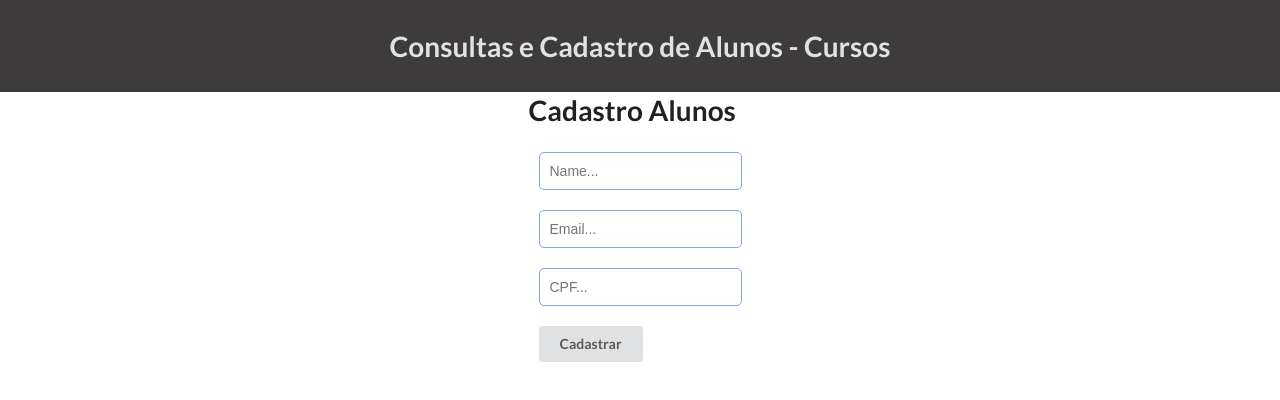
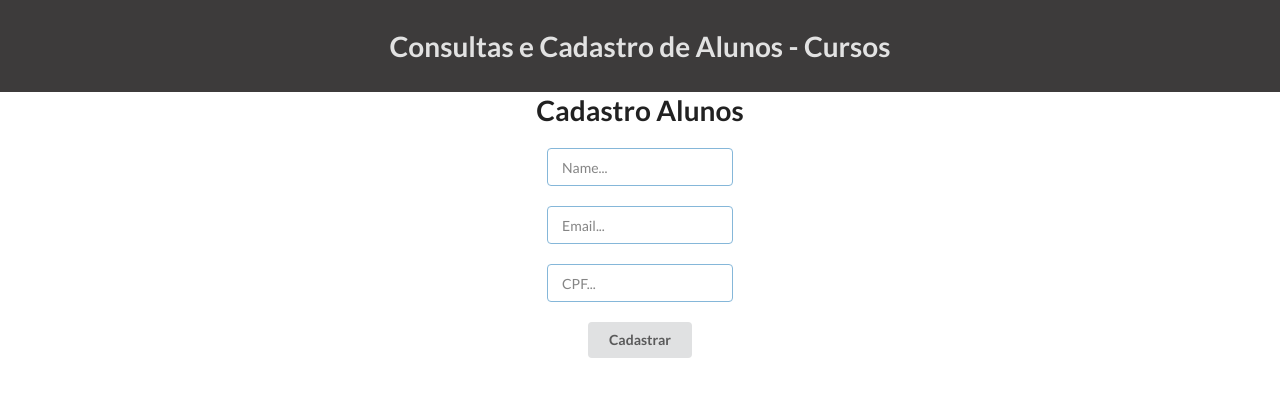
Before and after one commit to kenedy-gomes/sistemaAlunosReactjs, a React (Create React App) app: page /cadastro/alunos in a window 1280 px wide. Shown: the top 400 px of the page. Built offline with nearby package versions, Linux system fonts and the light colour scheme.

Commit message:
Melhoria na pagina de cadastrar alunos

```diff
--- a/src/pages/Consultas/index.js
+++ b/src/pages/Consultas/index.js
@@ -72,18 +72,14 @@ function SignIn() {
           <h1>Consultas e Cadastro de Alunos - Cursos</h1>
         </div>
       </nav>
+
       <div className="container">
         <div className="form">
           <div className="container-result">
             <div className="h1-container">
               <h1>Consulta Alunos</h1>
-            </div>
-            <div className="button-link">
-              <a className="link" href="./cadastro">
-                Cadastro
-              </a>
-            </div>
 
+             </div>
             <section method="get" className="container-form">
               <div className="cont">
                 Alunos:
@@ -99,6 +95,7 @@ function SignIn() {
                 <button onClick={() => getAlunos()} class="ui button">
                   Consultar
                 </button>
+                <a href="http://localhost:3000/cadastro/alunos" className="ui button">Cadastrar</a>
               </div>
               <div>
                 Cursos:
@@ -114,8 +111,10 @@ function SignIn() {
                 <button className="ui button" onClick={() => getCursos()}>
                   Consultar
                 </button>
+                <a href="http://localhost:3000/cadastro/curso" className="ui button">Cadastrar</a>
               </div>
             </section>
+
 
             <section method="get" className="container-text">
               <div className="container-resultados">
--- a/src/pages/Consultas/signin.css
+++ b/src/pages/Consultas/signin.css
@@ -28,13 +28,17 @@ body {
   text-align: center;
 }
 
-.form {
-  width: 50%;
+form {
+  width: 400px;
+  margin: 10px;
+
 }
 
 .container-resultados {
   padding: 20px;
 }
+
+
 
 .inputcursos {
   margin: 10px !important;
@@ -53,8 +57,16 @@ body {
 }
 
 .button-link {
+  margin: 10px;
+  padding: 5px;
+}
+
+.button-link a{
+  font: 400;
+  color: black;
+  font-size: 20px;
   border: 1px solid;
-  width: 100px;
   padding: 5px;
   border-radius: 5px;
+  transition: 0.5s;
 }
--- a/src/pages/SignUp/index.js
+++ b/src/pages/SignUp/index.js
@@ -21,18 +21,22 @@ function SignUp() {
       .catch(function (error) {
         console.log(error);
       });
+    alert("Cadastro efetuado!")
+    window.location.href = "http://localhost:3000";
   };
   return (
-    <>
+    <div>
       <nav className="nav-bar">
         <div className="text">
           <h1>Consultas e Cadastro de Alunos - Cursos</h1>
         </div>
       </nav>
-      <section className="container-cadastro">
+      <div className="container ">
         <div className="container-form">
+          <div className="h1-container">
             <h1>Cadastro Alunos</h1>
-          <div method="post" className="form">
+          </div>
+          <div method="post" >
             <Formik
               initialValues={{
                 name: "",
@@ -62,9 +66,12 @@ function SignUp() {
                 isSubmitting,
                 /* and other goodies */
               }) => (
-                <div>
+                <>
                   <form method="post" onSubmit={handleSubmit}>
-                    <div>
+
+
+
+                    <div className="ui focus input">
                       <input
                         className="inputcursos"
                         type="name"
@@ -75,7 +82,9 @@ function SignUp() {
                         placeholder="Name..."
                       />
                     </div>
-                    <div>
+
+
+                    <div className="ui focus input">
                       <input
                         className="inputcursos"
                         type="email"
@@ -86,8 +95,10 @@ function SignUp() {
                         placeholder="Email..."
                       />
                     </div>
+
+
                     {errors.email && touched.email && errors.email}
-                    <div>
+                    <div className="ui focus input">
                       <input
                         className="inputcursos"
                         type="cpf"
@@ -97,8 +108,10 @@ function SignUp() {
                         value={values.cpf}
                         placeholder="CPF..."
                       />
+
                     </div>
-                  </form>
+
+
                     <div className="btn-btn">
                       <button
                         onClick={handleSubmit}
@@ -109,13 +122,15 @@ function SignUp() {
                         Cadastrar
                       </button>
                     </div>
-                </div>
+                  </form>
+                </>
               )}
             </Formik>
           </div>
+
         </div>
-      </section>
-    </>
+      </div>
+    </div>
   );
 }
 export default SignUp;
--- a/src/pages/SignUp/signUp.css
+++ b/src/pages/SignUp/signUp.css
@@ -1,3 +1,5 @@
+
+
 .container-cadastro {
   display: flex;
   justify-content: center;
--- a/src/routes/index.js
+++ b/src/routes/index.js
@@ -6,7 +6,7 @@ export default function Routes() {
   return (
     <BrowserRouter>
       <Route component={Consultas} path="/" exact />
-      <Route component={SignUp} path="/cadastro" />
+      <Route component={SignUp} path="/cadastro/alunos" />
     </BrowserRouter>
   );
 }
```
Lines whose indentation alone changed are shown as unchanged.
